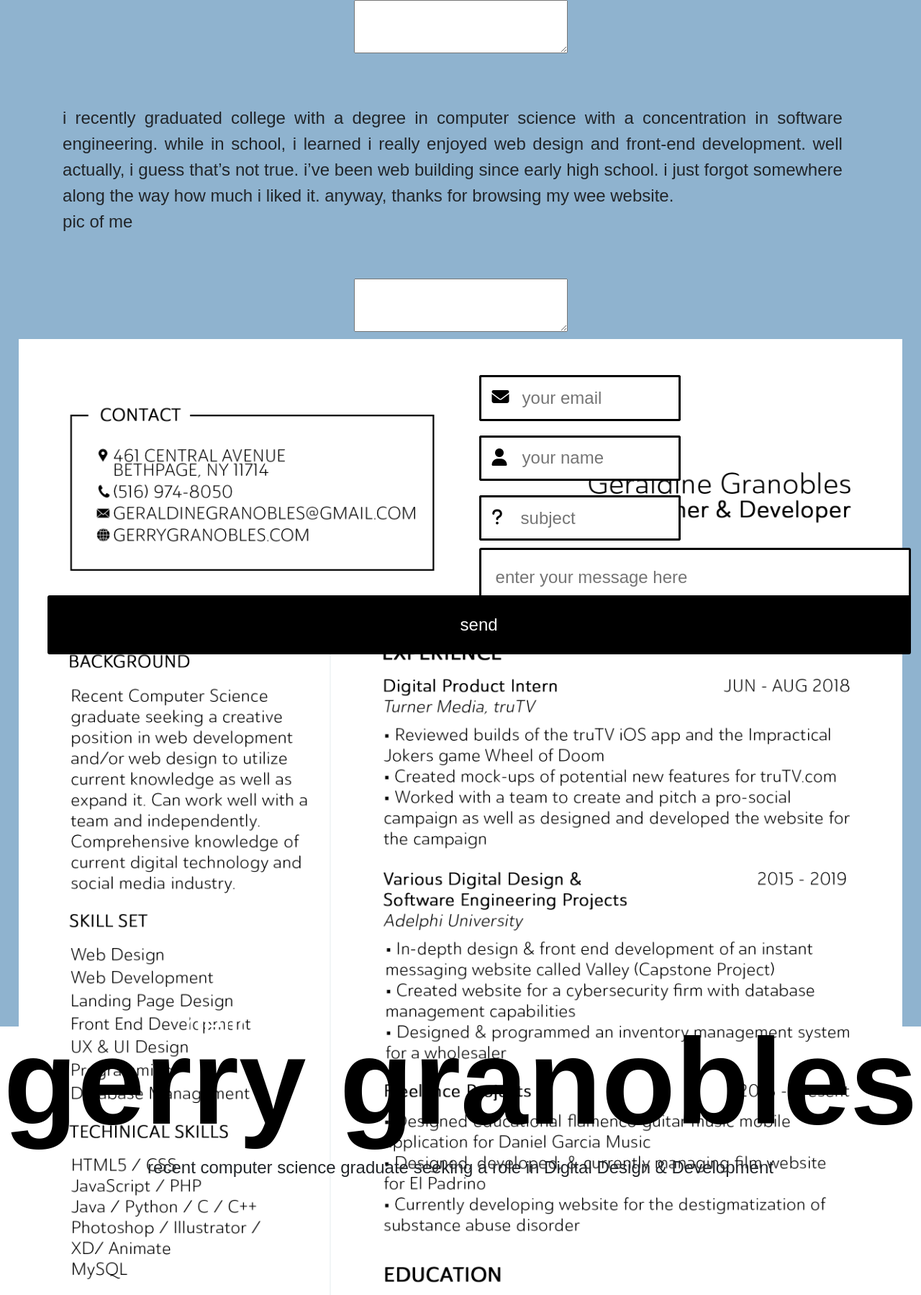
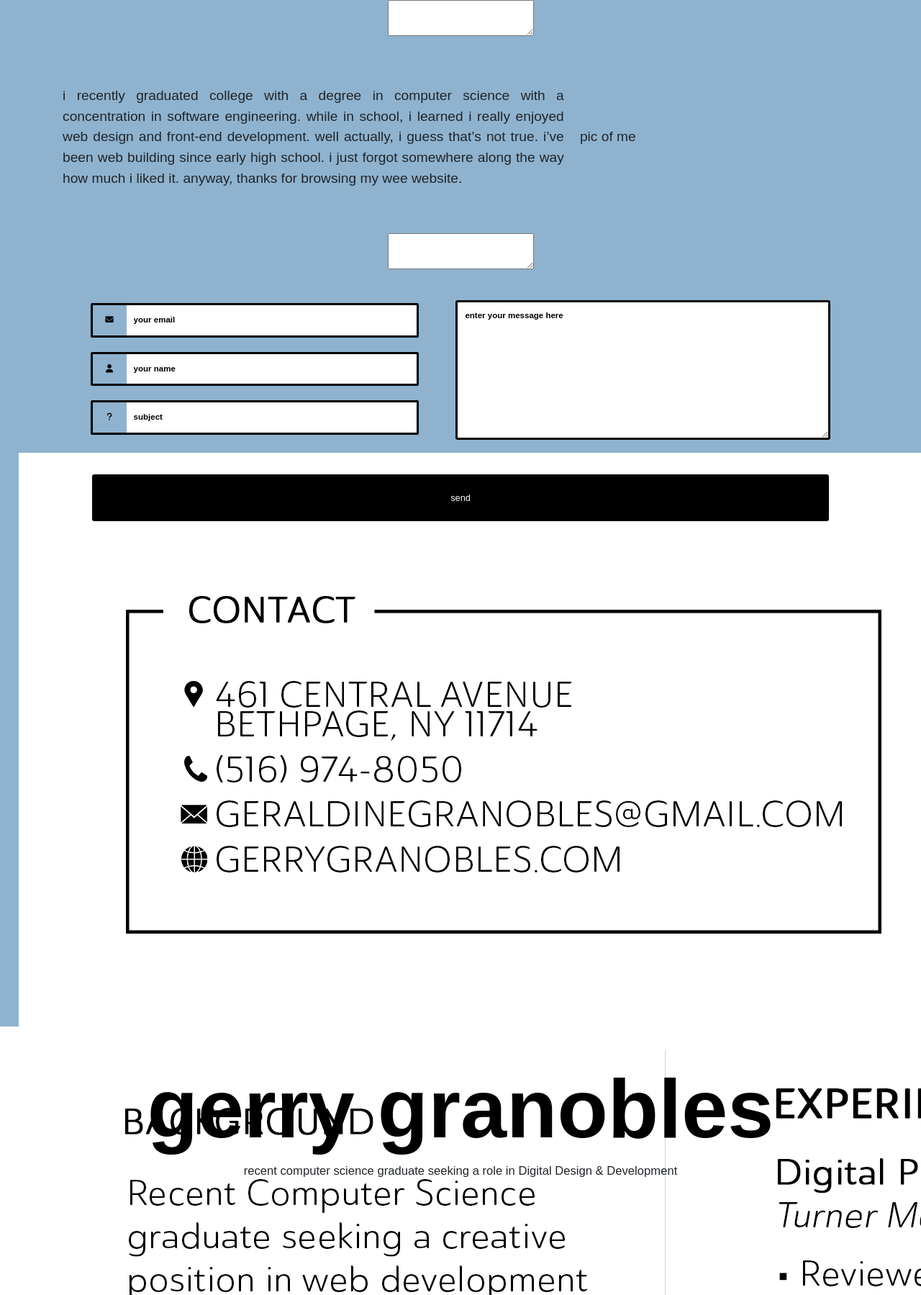
Before and after one commit to gerrygranobles/gerrygranobles.github.io, a PHP site: page /gerryg2.html in a window 1280 px wide. Shown: the part 134-1933 px from the top of the page at 72% size. Run offline with PHP 8.4, Linux system fonts and the light colour scheme; some libraries are stand-ins or nearby versions; some web fonts are replaced.

Commit message:
Update stylesheet.css

```diff
--- a/stylesheet.css
+++ b/stylesheet.css
@@ -7,7 +7,6 @@
     height: 100%;
     width:100%;
     overflow: hidden;
-    font-size:100%;
 }
 body {
     font-family: ainslie-sans, sans-serif;
@@ -18,11 +17,6 @@
     font-weight: 600;
     text-align: left;
 }
-img { max-width: 100%; height: auto; }
-@media (min-width: 480px) { body {font-size:.5rem;} }
-@media (min-width: 640px) { body {font-size:1rem;} }
-@media (min-width:960px) { body {font-size:1.2rem;} }
-@media (min-width:1100px) { body {font-size:1.5rem;} }
 /*
 
     PAGE
@@ -38,6 +32,7 @@
     bottom: -100%;
     opacity: 0;
     transition: bottom 1s, opacity 0.4s;
+    padding: 0px 100px 0px 100px;
 
 }
 .page.show {
@@ -67,8 +62,8 @@
     padding-bottom: 50%}
 
 .page-body img{
-    min-width: 100%;
-    height: auto;
+    max-width: 100%;
+  height: auto;
 }
 
 .page-content {
@@ -107,8 +102,6 @@
 .navbar-light .navbar-nav .nav-link:hover {
 color: black;
 }
-
-
 #box {
     padding: 2%;
     width: 100%;
@@ -126,33 +119,30 @@
     right: 0;
     display: flex;
     flex-direction: column;
+    font-size: 1.8vw;
     font-weight: 200;
     align-content: flex-start;
 }
-@media (min-width: 640px) { .helloim{font-size:1.5rem;} }
-@media (min-width:960px) { .helloim{font-size:2.2rem;} }
-@media (min-width:1100px) { .helloim{font-size:3rem;} }
+
 .helloim {
-    margin-left:20%;
+    margin-left:-50%;
     padding-top: 15%;
     color: white;
-    text-align: left;
     line-height: 5%;
 }
-@media (min-width: 480px) { .name{font-size:3rem;} }
-@media (min-width: 640px) { .name{font-size:3rem;} }
-@media (min-width:960px) { .name{font-size:5.2rem;} }
-@media (min-width:1100px) { .name{font-size:10.5rem;} }
+
 .name {
     font-family: myriad-pro, sans-serif;
     font-weight: 700;
     font-style: normal;
+    font-size: 9vw;
     color: black;
     line-height: 95%;
 }
 
 .subtext {
     padding: 20px;
+    font-size: 1.3vw;
     font-weight: lighter;
 }
 
@@ -164,7 +154,8 @@
 
 */
 .project {
-    padding: 20px;
+    padding: 80px 120px 0px 120px;
+    font-size: 1vw;
     text-align: justify;
 }
 h3 {
@@ -204,14 +195,18 @@
 
 #about {
     padding: 5%;
+    font-size: 1.5vw;
     text-align: justify;
+    display: flex;
+    align-items: center;
 }
 #bio {
-    width: 100%;
+    width: 65%;
     padding-right: 2%;
 }
 #picofme img{
-    width: 400px;
+    height: 350px;
+    width: 350px;
     border-radius: 50%;
     background-color: antiquewhite;
 }
@@ -223,27 +218,7 @@
 
 
 */
-@media (min-width: 640px) { .form{float:none;} }
-@media (min-width:960px) { .form{float:left; width: 50%;
-    padding-right: 20px;} .form2{margin-left: 50%;}}
-@media (min-width:1100px) { .form{float:left; width: 50%;    padding-right: 20px;} .form2{margin-left: 50%;}}
-form{
-    position: absolute;
-    width: 100%;
-    height: 500px;
-    padding: 40px;
-}
-    .form {
-    height: 250px;
-        position: relative;
-    border-radius: 3px;
-         display: flex;
-  flex-direction: column;
-}
-.form2 {
-    position: relative;
-    height: 250px;
-}
+
 input[type=submit] {
   background-color: black;
   color: white;
@@ -253,6 +228,24 @@
   cursor: pointer;
 }
 
+
+.form {
+    display:flex;
+    flex-direction: column;
+    width: 100%;
+    height: 200px;
+    border-radius: 3px;
+
+}
+.form2 {
+    display:flex;
+    padding: 0px 100px 0px 100px;
+}
+form {
+    margin-top: 30px;
+    z-index: 1;
+    font-size: .9vw;
+    color: black;
 
 }
 ::placeholder {
@@ -265,22 +258,18 @@
      border: 3px solid black;
     border-left: none;
     border-radius: 0px 3px 3px 0px;
-    width: 100%;
+    width:80%;
     padding: 10px;
     margin: 10px 0px 10px 0px;
 
 }
-.form > div {
-  /* these are the flex items */
-  flex: 1;
-}
-
 #msg {
+    border:none;
     border: 3px solid black;
     border-radius: 3px;
     width: 100%;
-    max-height: 235px;
-    padding: 20px;
+    padding: 10px;
+    margin: 6px 0px 0px 0px;
 }
 @keyframes form {
     0%   {opacity: 0%;}
@@ -289,20 +278,17 @@
 .input-container {
   display: -ms-flexbox;
   display: flex;
-    height: 100%;
   width: 100%;
-    flex-direction: row;
+    padding-bottom: 0px;
 }
-textarea {
-    resize: vertical;
-}
+
 .icon {
     margin: 10px 0px 10px 0px;
     top:0px;
     padding: 15px;
     background: none;
     color: black;
-    max-width: 50px;
+    min-width: 50px;
     text-align: center;
     border: 3px solid black;
     border-right:none;
@@ -310,14 +296,17 @@
 }
 
 #button button{
+    font-size: 1vw;
     background-color: black;
     color: white;
     border-radius: 3px;
     border: 3px solid black;
     padding: 20px;
-    width: 100%;
-    position: relative;
+    width: 80%;
+    position: absolute;
     margin-top:30px;
+  left: 50%;
+  transform: translateX(-50%);
 }
 #button button:hover {
     background-color: #80a9c4;
@@ -365,13 +354,11 @@
 
 */
 
-@media (min-width: 640px) { .footer{font-size:.8rem;} }
-@media (min-width:960px) { .footer{font-size:.8rem;} }
-@media (min-width:1100px) { .footer{font-size:.8rem;} }
 .footer {
     position: fixed;
     bottom: 0px;
     padding: 20px 0px; 20px; 0px;
+    font-size: .7vw;
     text-align: center;
     width: 100%;
     color: lightgray;
```
